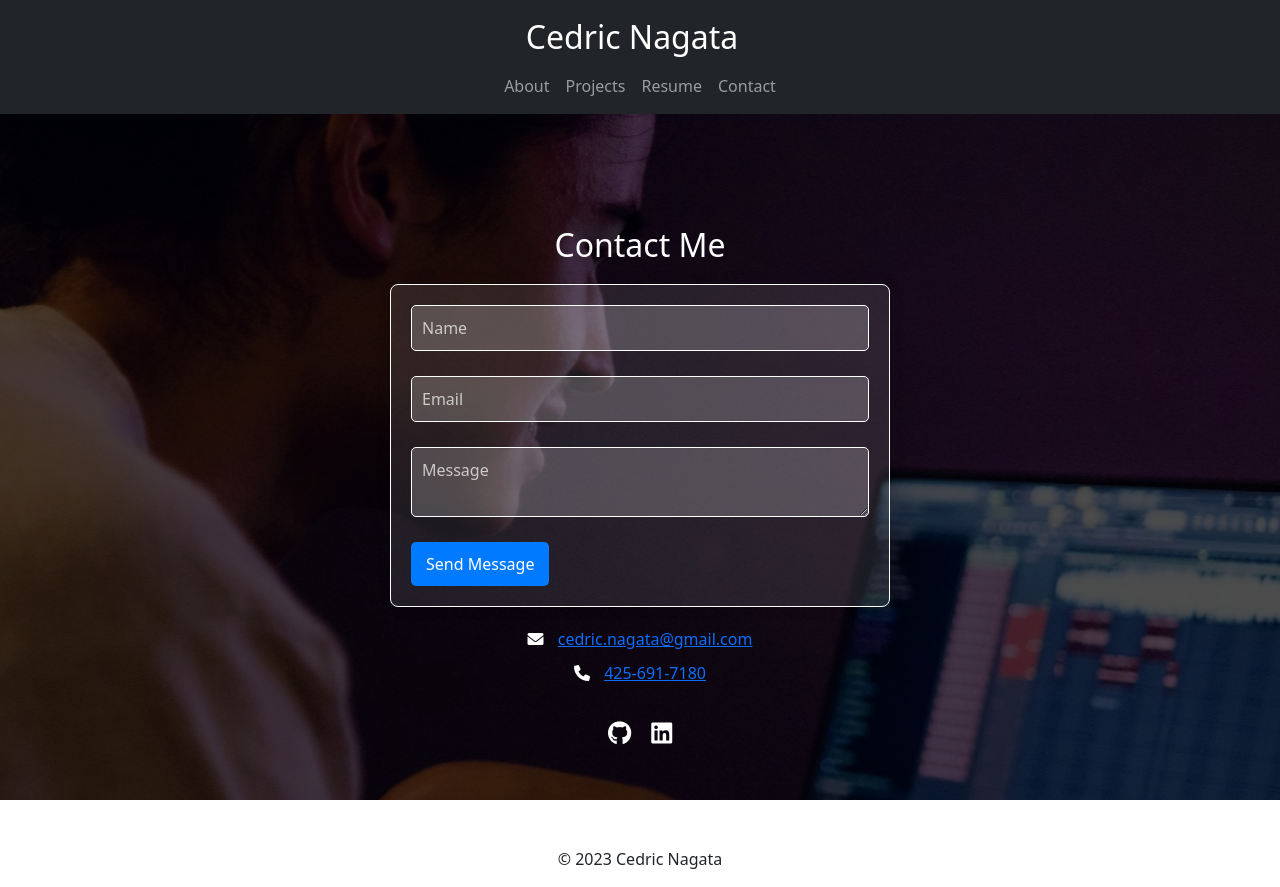
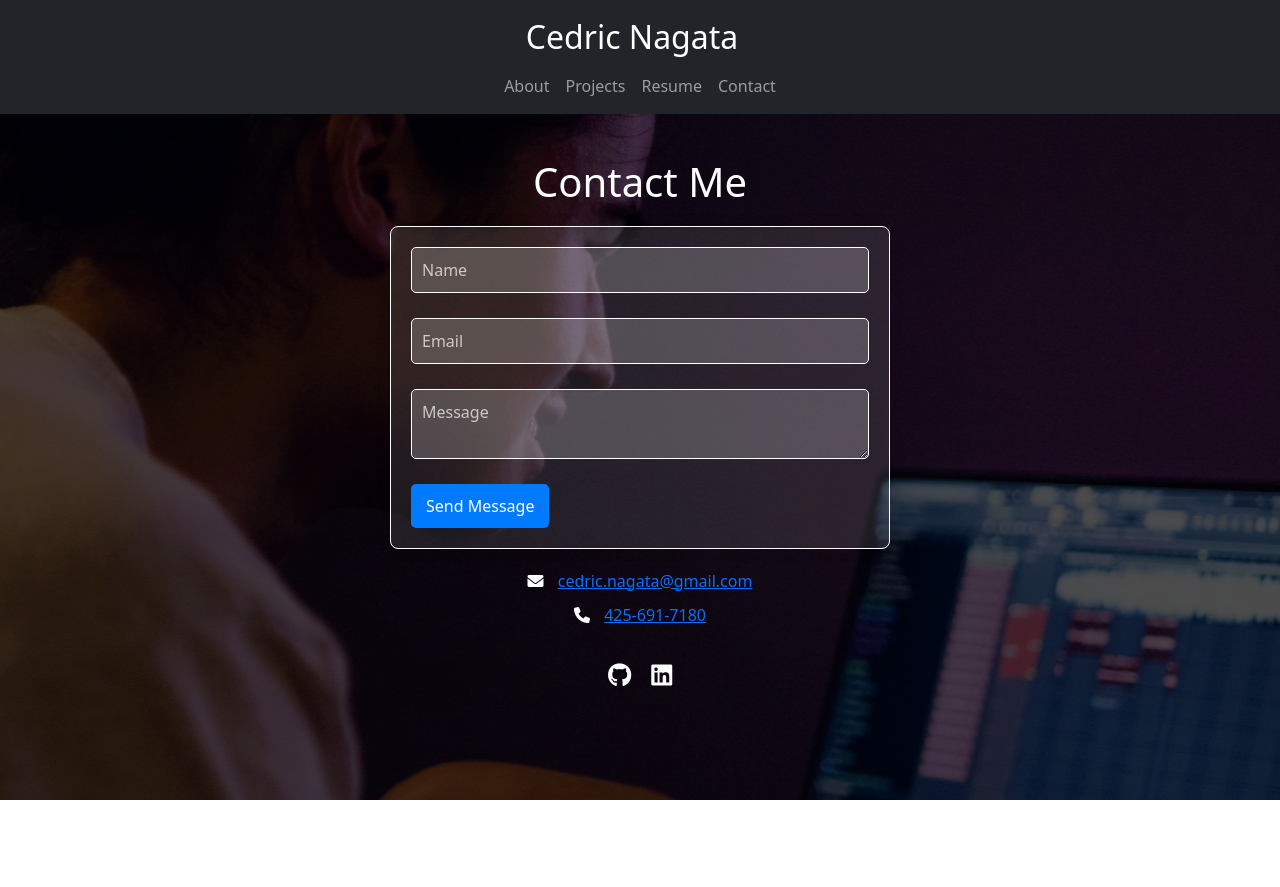
Before and after one commit to cedricnagata/Portfolio-Website, a React (Create React App) app in the folder frontend/: page /contact in a window 1280 px wide. After the commit the page ends 800 px from the top, so only its background shows below. Built offline with nearby package versions, Linux system fonts and the light colour scheme.

Commit message:
finished contact

```diff
--- a/frontend/src/styles.css
+++ b/frontend/src/styles.css
@@ -183,8 +183,6 @@ body, #root {
 /********CONTACT********/
 
 .page-title {
-  font-size: 2rem; /* Adjust size as necessary */
-  margin-top: 40px; /* Adjust top margin to position the title correctly */
   margin-bottom: 20px; /* Space below the title */
   text-align: center;
 }
@@ -193,7 +191,6 @@ body, #root {
   display: flex;
   flex-direction: column;
   align-items: center;
-  padding: 40px;
 }
 
 .input-group {
```
